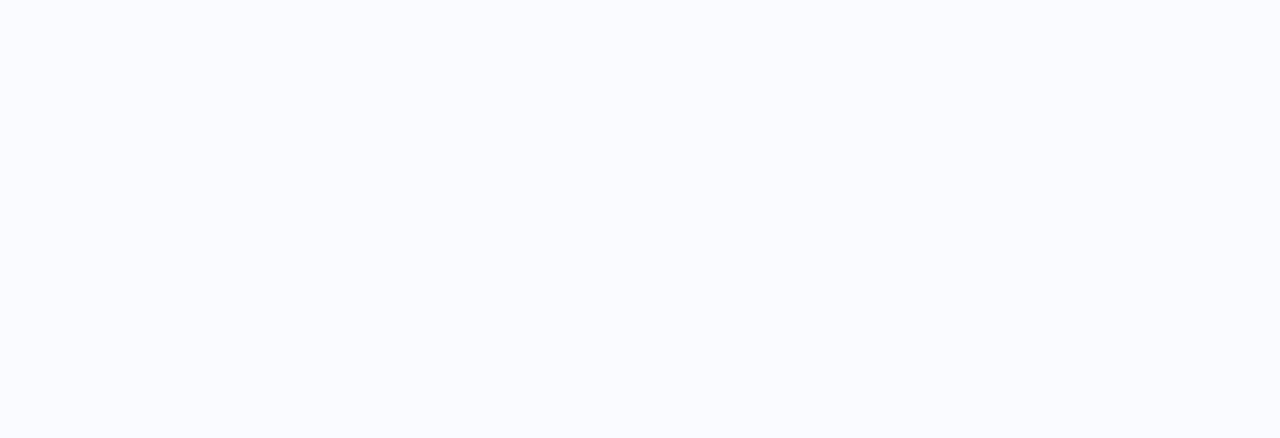
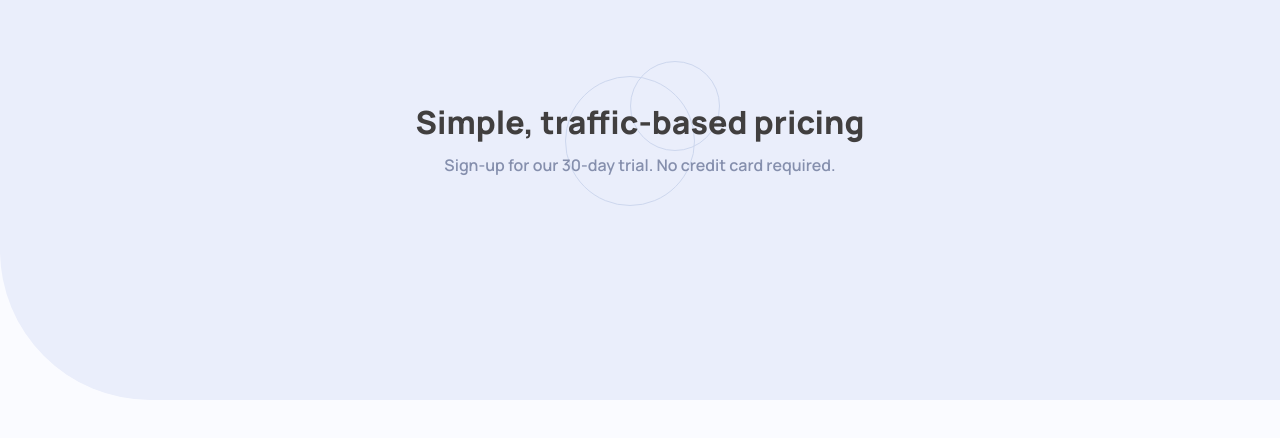
Before and after one commit to Gooovip/interactive-pricing-component, a plain HTML site: page index.html in a window 1280 px wide. Drawn offline with Linux system fonts and the light colour scheme.

Commit message:
header all done

```diff
--- a/index.html
+++ b/index.html
@@ -12,7 +12,16 @@
   <title>Interactive pricing component</title>
 </head>
 <body>
-
+  <div class="background">
+    <div class="container">
+      <header>
+        <h1>Simple, traffic-based pricing</h1>
+        <p>Sign-up for our 30-day trial. No credit card required.</p>
+        <div class="circle-1"></div>
+        <div class="circle-2"></div>
+      </header>
+    </div>
+  </div>
 
 
 
--- /dev/null
+++ b/styles/_header.scss
@@ -0,0 +1,41 @@
+header {
+    text-align: center;
+}
+
+header h1 {
+    color: rgb(65, 63, 63);
+    padding-top: 100px;
+    padding-bottom: 10px;
+    position: relative;
+    z-index: 3;
+}
+
+header p {
+    color: $text;
+    position: relative;
+    z-index: 3;
+}
+
+.circle-1 {
+    height: 130px;
+    width: 130px;
+    border: 1px solid $toggle-background;
+    border-radius: 50%;
+    display: inline-block;
+    position: relative;
+    z-index: 2;
+    bottom: 100px;
+    right:10px;
+}
+.circle-2 {
+    height: 90px;
+    width: 90px;
+    border: 1px solid $toggle-background;
+    border-radius: 50%;
+    display: block;
+    margin: 0 auto;
+    position: relative;
+    z-index: 1;
+    bottom: 250px;
+    left: 35px;
+}
--- a/styles/style.scss
+++ b/styles/style.scss
@@ -23,3 +23,4 @@ $text-CTA-background: hsl(227, 35%, 25%);
 $font-size: 15px;
 
 @import "general";
+@import "header";
```
Also changed, not shown: styles/style.css, 1 other file.
